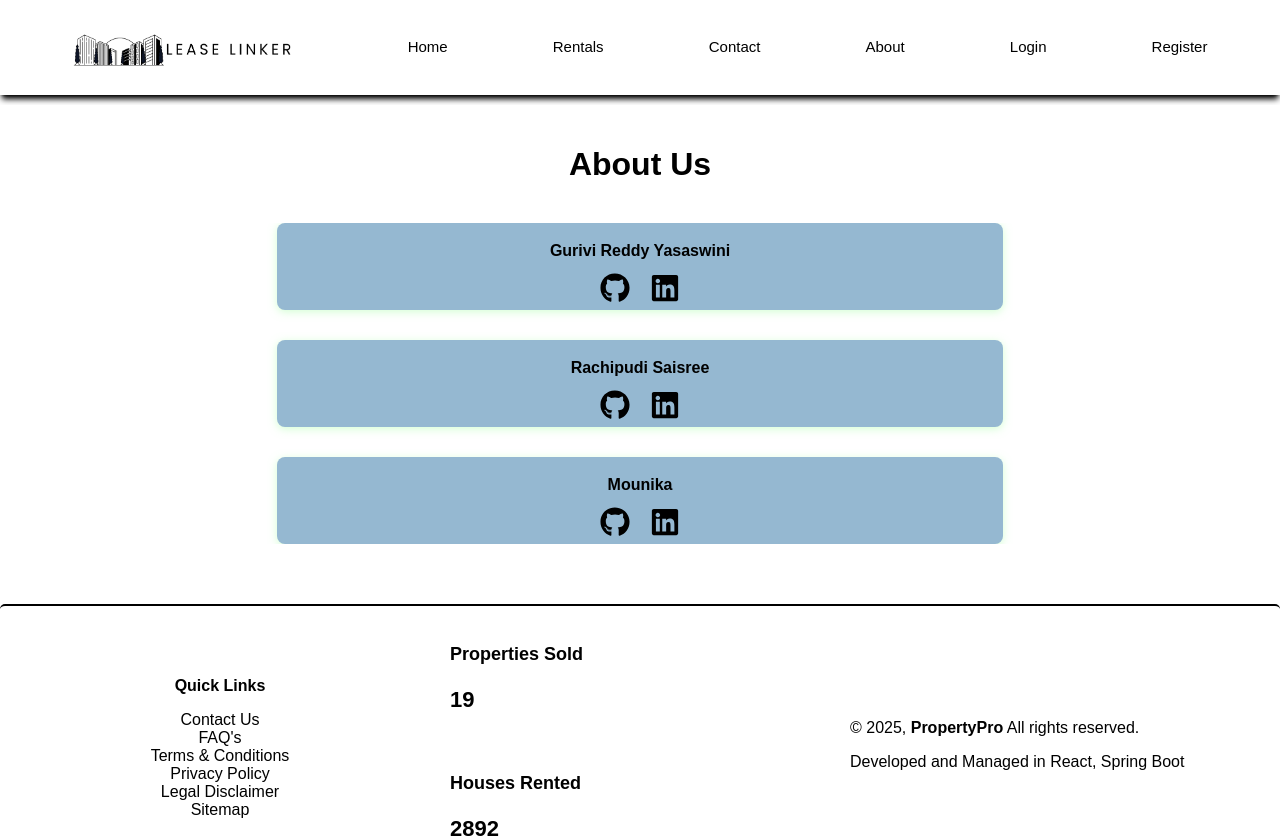
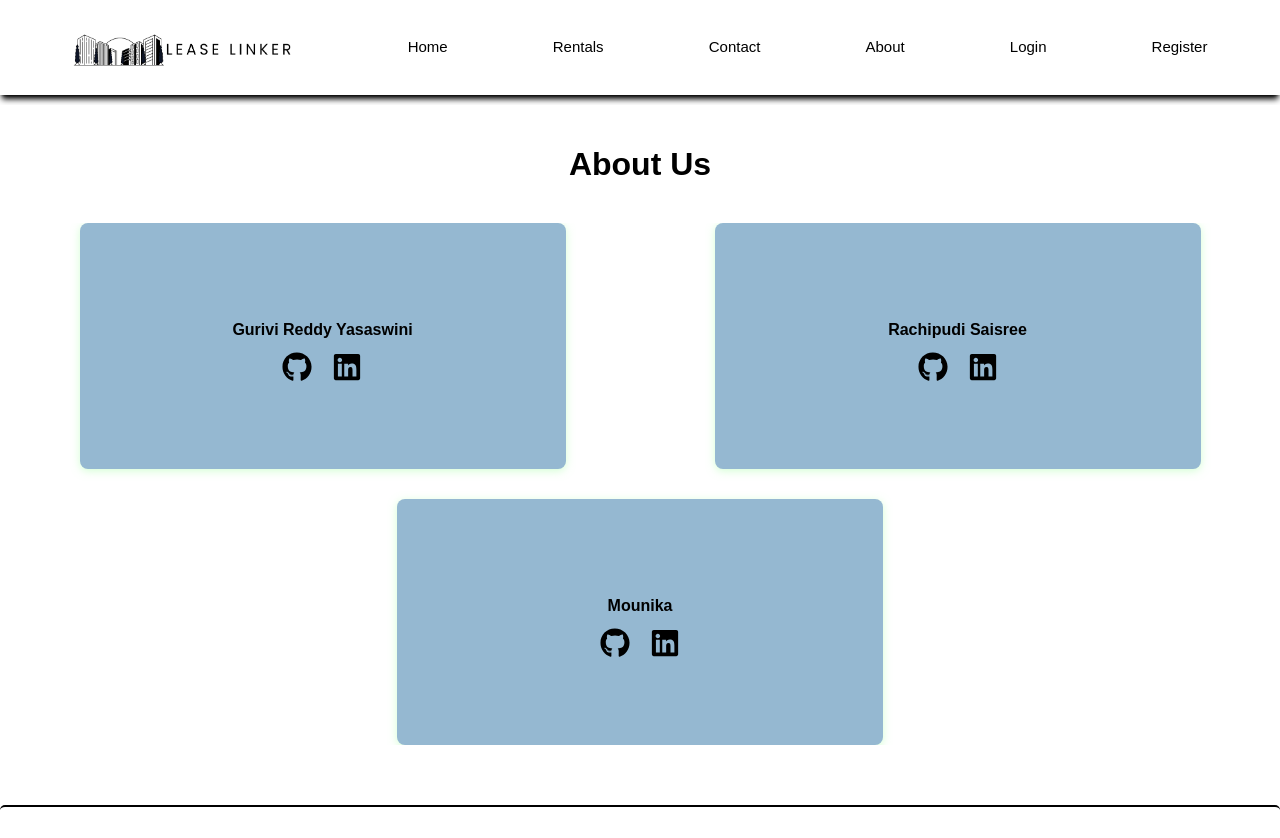
Before and after one commit to SAI30570SREERachapudi/Property-Management-System, a React (Vite) app in the folder client/: page /AboutUs in a window 1280 px wide. Shown: the top 838 px of the page. Built offline with nearby package versions, Linux system fonts and the light colour scheme.

Commit message:
codign in react(vite)

```diff
--- a/client/src/css/AboutUs.css
+++ b/client/src/css/AboutUs.css
@@ -60,8 +60,10 @@ flex-direction: column;
   margin-top:90px  auto;
 
   height: fit-content;
-  width: 90vh;
-  width: 90vh;
+  width: 50vh;
+  width: 60vh;
+  height: 30vh;
+  padding: 40vh auto;
 }
 .team-members{
   overflow: hidden;
```
